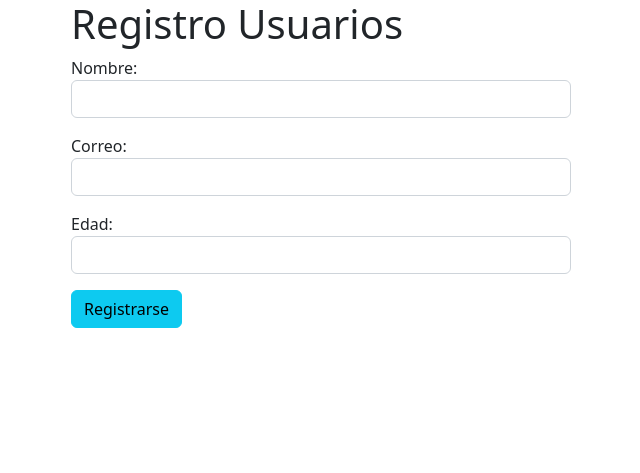
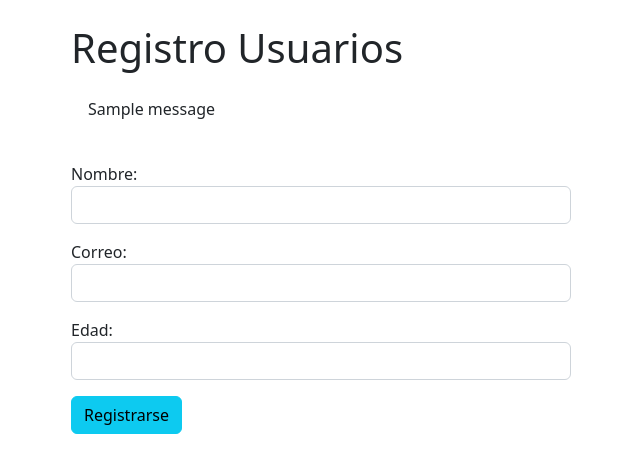
Before and after one commit to JoseGermanx/clase_django_td_6, a Django app: page /registro/ in a window 1280 px wide. Shown: the top 473 px of the page, without its empty margins (11-651 px from the left). Run offline with Django 5.2, Linux system fonts and the light colour scheme; one stand-in notice (Sample message) is shown.

Commit message:
segundo commit

```diff
--- a/usuarios/forms.py
+++ b/usuarios/forms.py
@@ -18,3 +18,12 @@ class UsuarioForm(forms.ModelForm):
         if edad < 18:
             raise forms.ValidationError("Edad debe ser mayor a 18 años")
         return edad
+
+    #validación de admin en texto de input nombre
+
+    def clean_nombre(self):
+        nombre = self.cleaned_data.get('nombre')
+
+        if nombre.lower() == 'admin':
+            raise forms.ValidationError("No se permite el nombre 'admin'.")
+        return nombre
--- a/usuarios/templates/usuarios/registro.html
+++ b/usuarios/templates/usuarios/registro.html
@@ -10,18 +10,26 @@
 </head>
 <body>
     <div class="container">
-    <h1>Registro Usuarios</h1>
+    <h1 class="mt-4">Registro Usuarios</h1>
 
-    <form method="post" style="width: 500px;">
+      {% if messages %}
+           {% for message in messages %}
+           <div class="alert">
+            {{message}}
+           </div>
+           {% endfor %}
+        {% endif %}
+
+    <form method="post" style="width: 500px;" class="mt-4">
         {% csrf_token %}
 
         {{form.as_p }}
 
-        {% if form.errors %}
+        <!-- {% if form.errors %}
         <div style="color: red;">
             {{form.errors}}
         </div>
-        {% endif %}
+        {% endif %} -->
 
         <button type="submit" class="btn btn-info">Registrarse</button>
     </form>
--- a/usuarios/views.py
+++ b/usuarios/views.py
@@ -1,4 +1,5 @@
 from django.shortcuts import redirect, render
+from django.contrib import messages
 
 from .forms import UsuarioForm
 
@@ -9,7 +10,10 @@ def registro_usuario(request):
         form = UsuarioForm(request.POST)
         if form.is_valid():
             form.save() # se guarda la información en la base datos!
+            messages.success(request, "Usuario registrado correctamente.")
             return redirect('registro')
+        else:
+            messages.error(request, "Hay error en el registro.")
     else:
         form = UsuarioForm()
 
```
Also changed, not shown: db.sqlite3.
